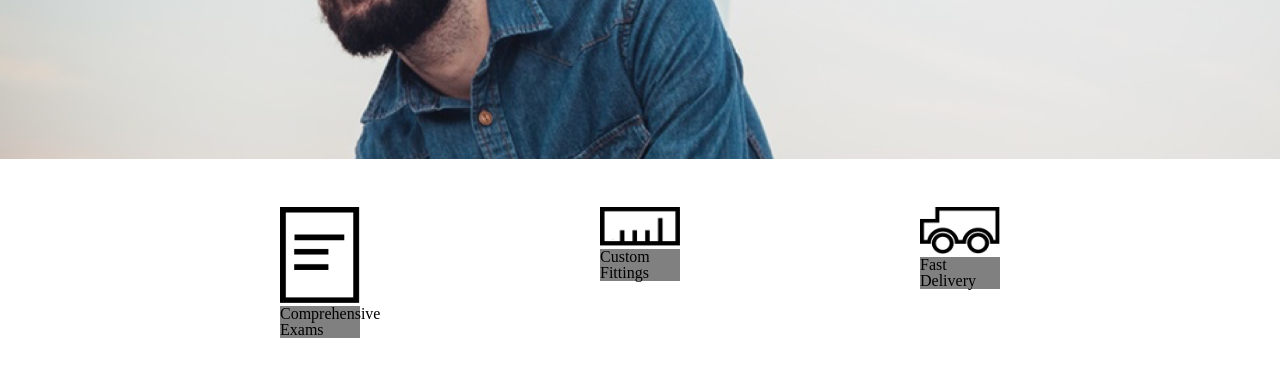
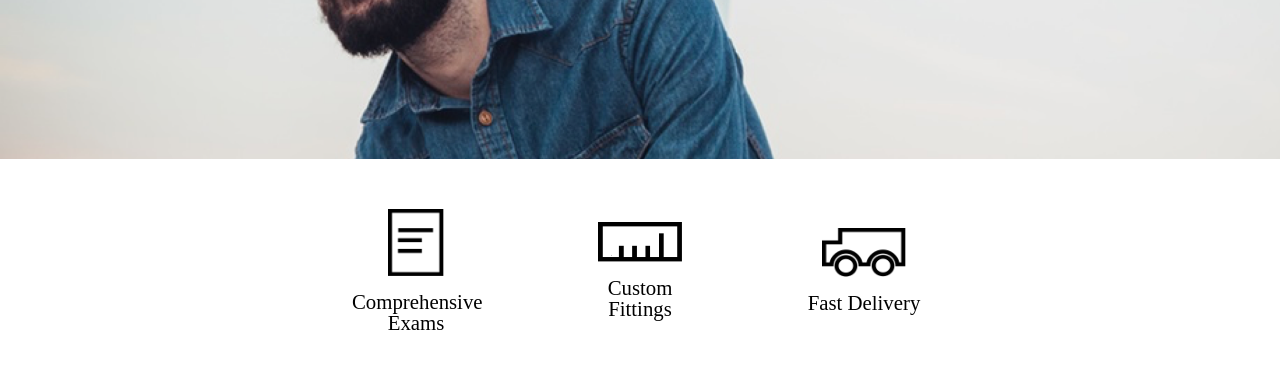
Before and after one commit to slape/optical, a plain HTML site: page index.html in a window 1280 px wide. Shown: the part 321-701 px from the top of the page. Drawn offline with Linux system fonts and the light colour scheme.

Commit message:
desktop final

```diff
--- a/css/master.css
+++ b/css/master.css
@@ -68,30 +68,49 @@ nav span {
 
 /*Main and article section*/
 
-main .site-container {
+.icons.site-container {
+  display: flex;
+  align-items: center;
+  justify-content: center;
+}
+
+.articles.site-container {
   display: flex;
   align-items: center;
   justify-content: space-around;
 }
 
 main figure {
+  display: flex;
+  flex-direction: column;
+  align-items: center;
+  justify-content: center;
   height: 8rem;
-  width: 5rem;
+  width: 8rem;
   margin: 3rem 3rem;
 }
 
-main figure img {
+#paper {
+  width: 3.5rem;
   height: auto;
-  width: 5rem;
 }
+
+#ruler,
+#truck {
+  width: 65%;
+  height: auto;
+}
+
 main figure h1 {
-  background-color: grey;
+  margin-top: 1rem;
+  font-size: 1.3rem;
+  text-align: center;
   width: 100%;
 }
 
 article {
   width: 35%;
-  height: auto;
+  height: 12rem;
 }
 
 article h2 {
--- a/index.html
+++ b/index.html
@@ -27,15 +27,15 @@
     <main>
       <div class="icons site-container">
         <figure>
-          <img src="resources/photos/paper-icon.png" alt="black and white basic icon of a sheet of paper">
+          <img src="resources/photos/paper-icon.png" alt="black and white basic icon of a sheet of paper" id="paper">
           <h1>Comprehensive Exams</h1>
         </figure>
         <figure>
-          <img src="resources/photos/ruler-icon.png" alt="black and white basic icon of a ruler">
+          <img src="resources/photos/ruler-icon.png" alt="black and white basic icon of a ruler" id="ruler">
           <h1>Custom Fittings</h1>
         </figure>
         <figure>
-          <img src="resources/photos/truck-icon.png" alt="black and white basic icon of a delivery truck">
+          <img src="resources/photos/truck-icon.png" alt="black and white basic icon of a delivery truck" id="truck">
           <h1>Fast Delivery</h1>
         </figure>
       </div>
```
